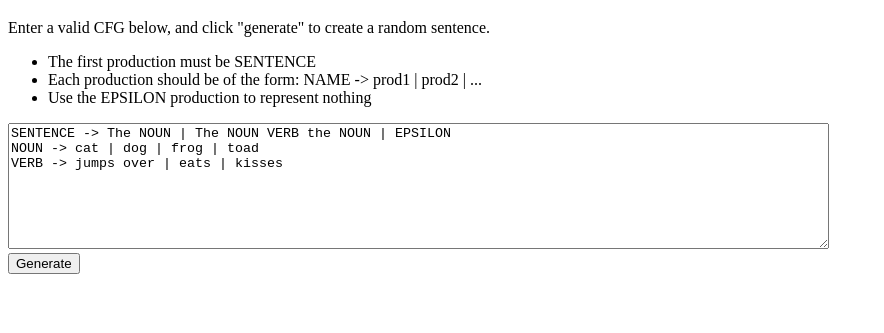
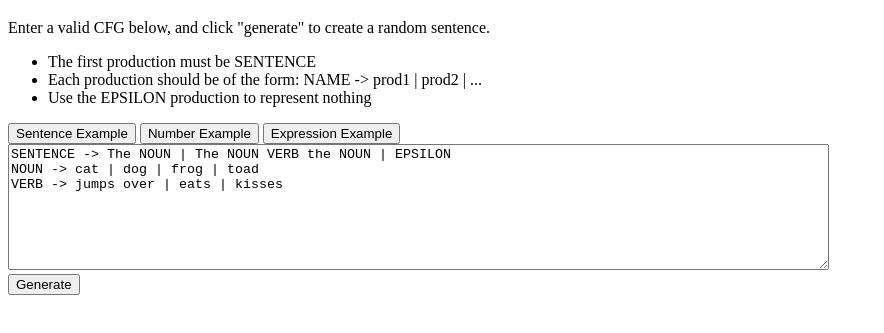
Before and after one commit to Akqqa/CFG-Sentence-Generator, a plain HTML site: page index.html in a window 1280 px wide. Shown: the part 61-394 px from the top of the page, without its empty margins (0-884 px from the left). Drawn offline with Linux system fonts and the light colour scheme.

Commit message:
Added more examples

```diff
--- a/index.html
+++ b/index.html
@@ -10,6 +10,12 @@
     <li>Each production should be of the form: NAME -> prod1 | prod2 | ...</li>
     <li>Use the EPSILON production to represent nothing</li>
   </ul>
+
+  <div id="examplebuttons">
+    <button id="sentencebutton" name="sentencebutton" onclick="replace('sentence')">Sentence Example</button>
+    <button id="numberbutton" name="numberbutton" onclick="replace('number')">Number Example</button>
+    <button id="expressionbutton" name="expressionbutton" onclick="replace('expression')">Expression Example</button>
+  </div>
 
   <textarea id="cfginput" name="cfginput" rows="8" cols="100">
 SENTENCE -> The NOUN | The NOUN VERB the NOUN | EPSILON
```
